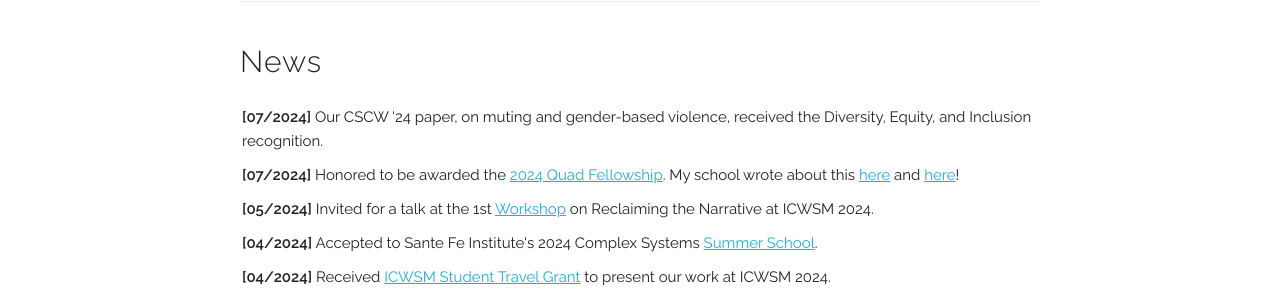
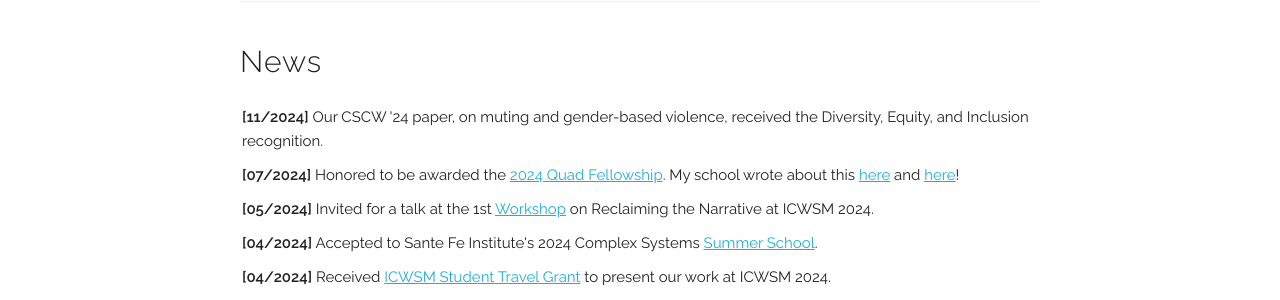
Before and after one commit to mittalshravika/mittalshravika.github.io, a Jekyll site: the page built from index.html, in a window 1280 px wide and 900 px high, scrolled down 710 px. Shown: the part 152-452 px from the top of the window. Built offline with Jekyll 4.4.1, drawn with Linux system fonts in a browser that asks for light colours; some web fonts are replaced.

Commit message:
Update index.html

```diff
--- a/index.html
+++ b/index.html
@@ -59,7 +59,7 @@ title: Home
 
   <UL style="list-style-type: none; padding: 2px; overflow-y: scroll; height:260px;">
 
-    <li> <b>[07/2024]</b>
+    <li> <b>[11/2024]</b>
 
       Our CSCW '24 paper, on muting and gender-based violence, received the Diversity, Equity, and Inclusion recognition.
 
```
